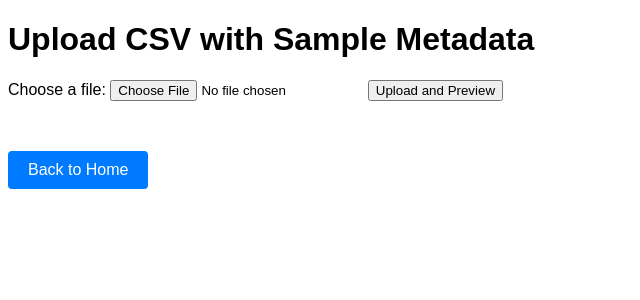
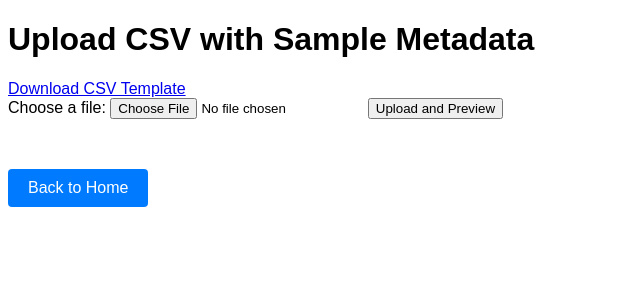
Before and after one commit to pinskylab/db_web_framework, a Flask app: page /upload_csv_sample_metadata.html in a window 1280 px wide. Shown: the top 300 px of the page, without its empty margins (0-640 px from the left). Run offline with Flask 3, Linux system fonts and the light colour scheme.

Commit message:
download csv template link

```diff
--- a/app.py
+++ b/app.py
@@ -38,6 +38,13 @@
 @app.route("/upload_csv_sample_metadata.html")
 def upload_csv_sample_metadata():
     return render_template('upload_csv_sample_metadata.html')
+
+#added function for downloading csv templates
+@app.route('/download_csv_template')
+def download_csv_template():
+	template_path = os.path.join(app.config['STATIC_FOLDER'], 'templates', 'csv_template.csv')
+	return send_from_directory(directory=os.path.dirname(template_path), filename=os.path.basename(template_path))
+
 
 @app.route("/query_sample_id.html")
 def query_sample_id():
--- a/templates/upload_csv_sample_metadata.html
+++ b/templates/upload_csv_sample_metadata.html
@@ -85,6 +85,10 @@
 {% block body %}
 
 <h1>Upload CSV with Sample Metadata</h1>
+
+<a href="{{ url_for('download_csv_template') }}" class="btn btn-primary">Download CSV Template</a>
+
+
 <form id="uploadForm" enctype="multipart/form-data">
     <label for="file">Choose a file:</label>
     <input type="file" id="file" name="file" required>
```
